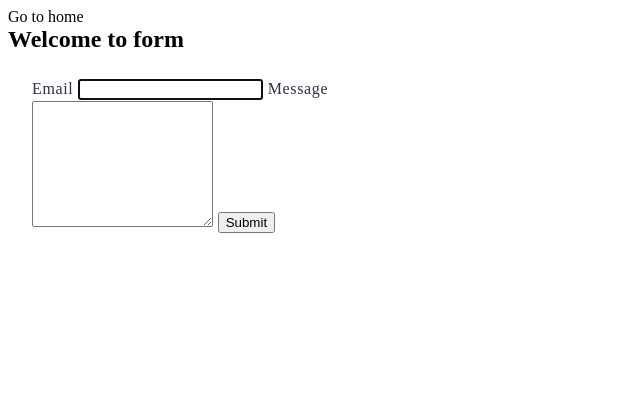
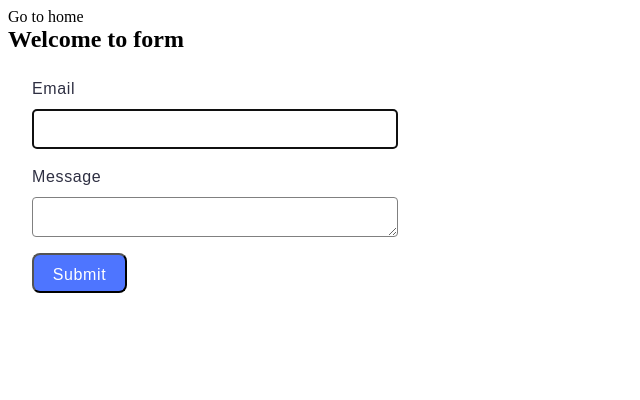
Before and after one commit to Lyadskyi/goit-js-hw-09, a website built with Vite: page src/2-form.html in a window 1280 px wide. Shown: the whole page, without its empty margins (0-640 px from the left). Built offline with nearby package versions, Linux system fonts and the light colour scheme.

Commit message:
Update js-hw-09 2-form.js

```diff
--- a/src/css/form.css
+++ b/src/css/form.css
@@ -1,6 +1,15 @@
 /* Form styles */
 
+/* body{
+  background-color: f5f5f5;
+} */
+
 .feedback-form {
+  display: flex;
+  align-items: flex-start;
+  justify-content: flex-start;
+  flex-direction: column;
+  gap: 16px;
   border-radius: 8px;
   padding: 24px;
   width: 408px;
@@ -8,20 +17,55 @@
   background: #fff;
 }
 
-.label {
-  font-family: var(--font-family);
+label {
+  display: flex;
+  align-items: flex-start;
+  justify-content: flex-start;
+  flex-direction: column;
+  width: 360px;
+  height: 72px;
+  gap: 8px;
+  font-family: 'Montserrat', sans-serif;
   font-weight: 400;
   font-size: 16px;
-  line-height: 150%;
+  line-height: 1.5;
   letter-spacing: 0.04em;
   color: #2e2f42;
 }
 
-/* width: 360px;
-height: 192px; */
+input {
+  border: 1px solid #808080;
+  border-radius: 4px;
+  width: 360px;
+  height: 40px;
+}
 
+textarea {
+  border: 1px solid #808080;
+  border-radius: 4px;
+  width: 360px;
+  height: 80px;
+}
 
-/* border: 1px solid #808080;
-border-radius: 4px;
-width: 360px;
-height: 40px; */
+input:hover,
+textarea:hover {
+  border: 1px solid #000;
+}
+
+button {
+  border-radius: 8px;
+  padding: 8px 16px;
+  width: 95px;
+  height: 40px;
+  font-family: 'Montserrat', sans-serif;
+  font-weight: 500;
+  font-size: 16px;
+  line-height: 1.5;
+  letter-spacing: 0.04em;
+  color: #fff;
+  background: #4e75ff;
+}
+
+button:hover{
+background: #6c8cff;
+}
--- a/src/js/2-form.js
+++ b/src/js/2-form.js
@@ -1,83 +1,46 @@
-const form = document.querySelector('form');
-// const inputEl = document.querySelector('input')
-// const textareaEl = document.querySelector('textarea');
+const STORAGE_KEY = "feedback-form-state";
+const form = document.querySelector('.feedback-form');
 
-
-// console.log(formEl);
-// console.log(inputEl);
-// console.log(textareaEl);
-// console.log(btnEl);
-
-const STORAGE_KEY = "feedback-form-state";
+// Створюємо функцію, яка дозволяє зчитувати інформацію і повертати її в об'єкт
 
 function readFormData(form) {
-  const emailUser = form.email.value;
-  const messageUser = form.message.value;
+  const email = form.email.value.trim();
+  const message = form.message.value.trim();
   return {
-    emailUser,
-    messageUser
+    email,
+    message,
   };
 };
 
-// console.log(readFormData(form));
-
 form.addEventListener('input', (event) => {
-  event.preventDefault();
   const data = readFormData(event.currentTarget);
-  console.log(data);
-
   const jsonData = JSON.stringify(data);
   localStorage.setItem(STORAGE_KEY, jsonData);
 });
 
-const rawData = localStorage.getItem(STORAGE_KEY);
-console.log(rawData);
-if (rawData) {
-  const data = JSON.parse(rawData);
-  form.email.value = data.emailUser;
-  form.message.value = data.messageUser;
+function retrievingLocalStorageData() {
+  const rowData = localStorage.getItem(STORAGE_KEY);
+  const data = JSON.parse(rowData);
+  return data;
+};
+
+if (retrievingLocalStorageData() !== null) {
+  form.email.value = retrievingLocalStorageData().email;
+  form.message.value = retrievingLocalStorageData().message;
 };
 
 form.addEventListener('submit', (event) => {
   event.preventDefault();
-  localStorage.clear();
+  const email = event.target.elements.email.value;
+  const message = event.target.elements.message.value;
+
+  if (email === '' || message === '') {
+    return false;
+  };
+
+  if (retrievingLocalStorageData() !== null) {
+    console.log(retrievingLocalStorageData());
+  }
+  localStorage.removeItem(STORAGE_KEY);
   form.reset();
-})
-
-// Виконуй це завдання у файлах 2-form.html і 2-form.js. Розбий його на декілька підзавдань:
-
-// Використовуючи делегуваня, відстежуй на формі подію input і щоразу записуй у локальне сховище об'єкт з полями email і message,
-// у яких зберігай поточні значення полів форми. Нехай ключем для сховища буде рядок: "feedback-form-state".
-
-// Під час завантаження сторінки перевіряй стан сховища, і якщо там є збережені дані, то заповнюй ними поля форми.
-// В іншому випадку поля повинні бути порожніми.
-
-// Під час сабміту форми очищай сховище і поля форми, а також виводь у консоль об'єкт з полями email, message та їхніми поточними
-// значеннями.
-
-
-
-// На що буде звертати увагу ментор при перевірці:
-
-
-
-// На живій сторінці відображається форма з двома елементами форми і кнопкою типу submit.
-
-// Форма стилізована згідно з макетом.
-
-// На формі прослуховуються події input і submit.
-
-// При введенні даних у будь-який елемент форми вони записуються у локальне сховище під ключем "feedback-form-state",
-// збережені дані не містять пробіли по краях.
-
-// Введення даних в одне поле форми не видаляє дані в сховищі для іншого.
-
-// При оновленні сторінки дані з локального сховища підставляються в елементи форми, у полях форми відсутні undefined.
-
-// При сабміті форми є перевірка, щоб обидва елементи форми були заповнені.
-
-// Під час сабміту форми, якщо обидва елементи форми заповнені, виводиться у консоль об'єкт з полями email, message та їхніми
-// поточними значеннями, а також очищаються сховище і поля форми.
-
-// Якщо після сабміту форми ввести в будь-який елемент форми дані, то в локальному сховищі не з'являються дані від попереднього
-// сабміта.
+});
```
